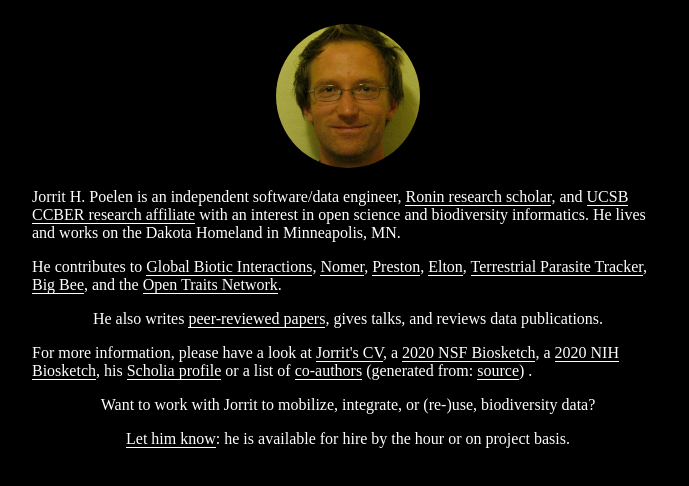
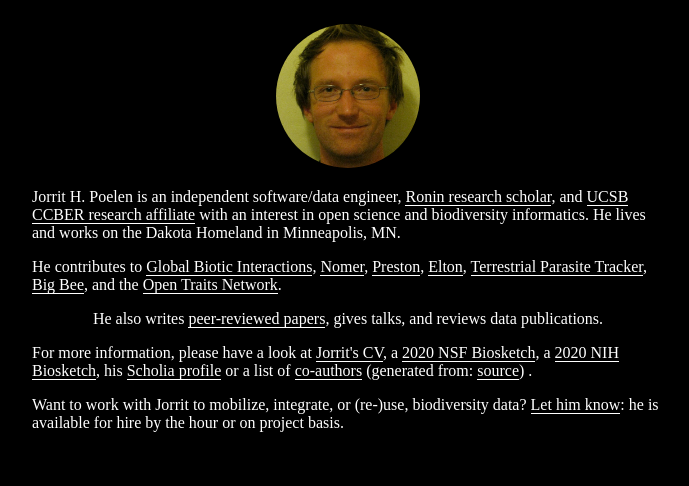
Before and after one commit to jhpoelen/jhpoelen.github.io, a plain HTML site: page index.html in a window 1280 px wide. Shown: the whole page, without its empty margins (308-997 px from the left). Drawn offline with Linux system fonts and the light colour scheme.

Commit message:
Revert "add newline for emphasis"
This reverts commit 92874642d311c5fc7449201b1268558b6988b3e6.

```diff
--- a/index.html
+++ b/index.html
@@ -66,7 +66,7 @@
   <div>He contributes to <a href="https://globalbioticinteractions.org">Global Biotic Interactions</a>, <a href="https://github.com/globalbioticinteractions/nomer">Nomer</a>, <a href="https://preston.guoda.bio">Preston</a>, <a href="https://github.com/globalbioticinteractions/elton">Elton</a>, <a href="https://parasitetracker.org">Terrestrial Parasite Tracker</a>, <a href="https://big-bee.net">Big Bee</a>, and the <a href="https://opentraits.org">Open Traits Network</a>. </div>
   <div>He also writes <a href="https://orcid.org/0000-0003-3138-4118">peer-reviewed papers</a>, gives talks, and reviews data publications.</div>
   <div>For more information, please have a look at <a href="jhpoelen_cv.pdf">Jorrit's CV</a>, a <a href="jhpoelen_nsf_biosketch.pdf">2020 NSF Biosketch</a>, a <a href="jhpoelen_nih_biosketch.pdf">2020 NIH Biosketch</a>, his  <a href="https://scholia.toolforge.org/author/Q58206618">Scholia profile</a> or a list of <a href="https://linker.bio/hash://sha256/11e962b38abc968203083a1d92f1efffb28a4e596f5a026563372cef156afbe7.csv">co-authors</a> (generated from: <a href="https://linker.bio/hash://sha256/098478588a9efa5dc8b1149855f22105f5bead7f1b4a27c9292fb7c4bd316bf9">source</a>) .</div>
-  <div>Want to work with Jorrit to mobilize, integrate, or (re-)use, biodiversity data?</div><div><a href="mailto:jhpoelen+work@jhpoelen.nl?subject=Jorrit%2C%20I'd%20like%20to%20work%20with%20you!&body=Hi%20Jorrit%3A%0A%0AI%20am%20interested%20to%20work%20with%20you%20on%20%5Bdescribe%20your%20challenge%5D.%0A%0AAre%20you%20available%20to%20chat%20on%20%5Bdescribe%20when%2Fwhere%20you'd%20like%20to%20meet%5D%3F%0A%0ALooking%20forward%2C%0A%0A%5Byour%20name%5D">Let him know</a>: he is available for hire by the hour or on project basis.</div>
+  <div>Want to work with Jorrit to mobilize, integrate, or (re-)use, biodiversity data? <a href="mailto:jhpoelen+work@jhpoelen.nl?subject=Jorrit%2C%20I'd%20like%20to%20work%20with%20you!&body=Hi%20Jorrit%3A%0A%0AI%20am%20interested%20to%20work%20with%20you%20on%20%5Bdescribe%20your%20challenge%5D.%0A%0AAre%20you%20available%20to%20chat%20on%20%5Bdescribe%20when%2Fwhere%20you'd%20like%20to%20meet%5D%3F%0A%0ALooking%20forward%2C%0A%0A%5Byour%20name%5D">Let him know</a>: he is available for hire by the hour or on project basis.</div>
 </div>
 </body>
 </html>
```
